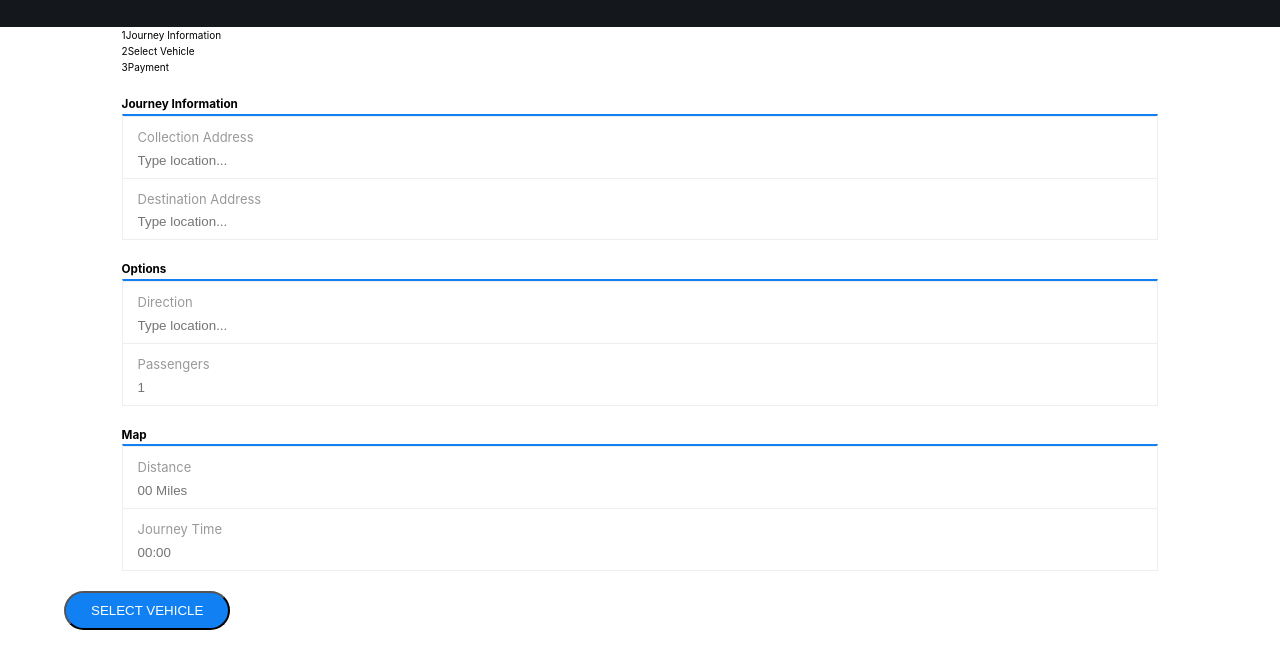
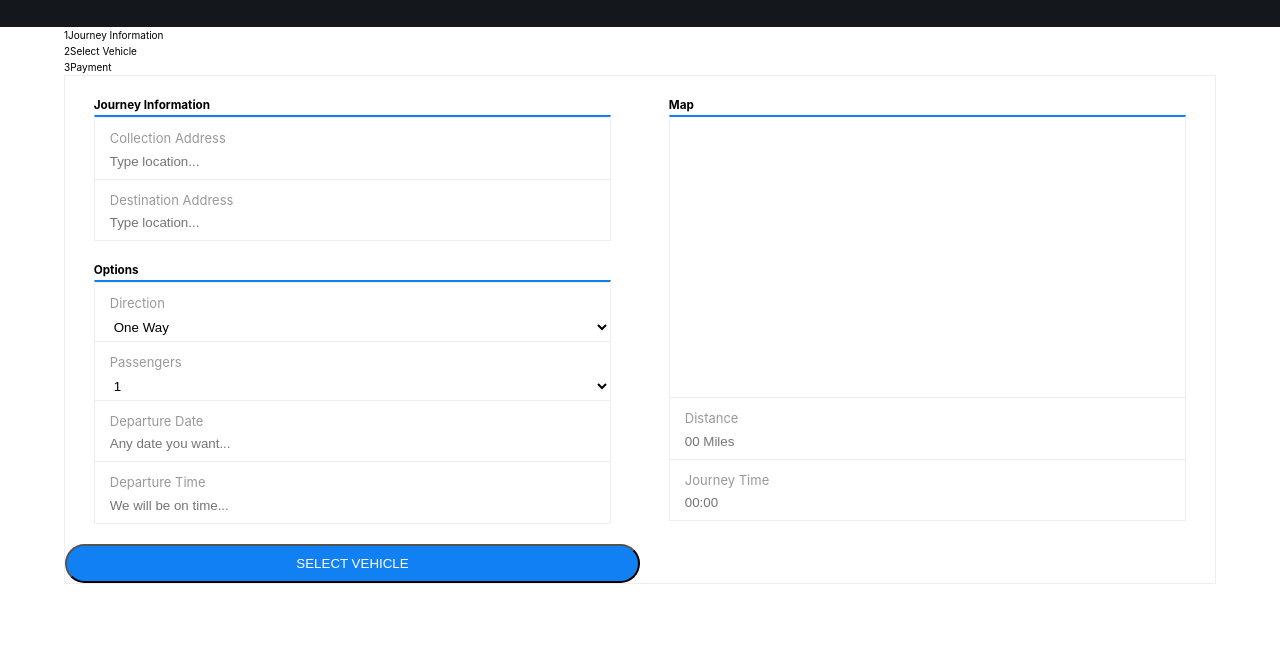
Before and after one commit to rheehot/robotaxi, a website: page dist/book.html in a window 1280 px wide. Drawn offline with Linux system fonts and the light colour scheme.

Commit message:
layout for desktop

```diff
--- a/scss/pages/_book.scss
+++ b/scss/pages/_book.scss
@@ -1,8 +1,10 @@
 .booking--container {
-  width: 100%;
+  height: 100%;
 }
 
-h3 {
+.form--left,
+.form--right {
+  height: 100%;
 }
 
 .form--location {
@@ -18,6 +20,9 @@ h3 {
   display: flex;
   flex-direction: column;
   border-top: 1px solid #eee;
+  :focus {
+    outline: none;
+  }
 
   .form--label {
     color: #999;
@@ -29,22 +34,34 @@ h3 {
     padding: 5px 15px 10px;
     border: 0;
   }
+
+  .input--select {
+    border: 0;
+    outline: none;
+    background: #fff;
+    padding: 5px 15px;
+  }
+}
+
+.form--step {
+  width: 90%;
+  margin-bottom: 20px;
+  margin: 0 auto;
+  flex-direction: column;
+  background: #fff;
+  ul li {
+    list-style: none;
+  }
 }
 
 .booking--form {
   width: 90%;
   margin: 0 auto;
   background: #fff;
-
-  &--step {
-    width: 90%;
-    margin-bottom: 20px;
-    margin: 0 auto;
-    flex-direction: column;
-    background: #fff;
-    ul li {
-      list-style: none;
-    }
+  border: 1px solid #eee;
+  @media (min-width: 600px) {
+    display: grid;
+    grid-template-columns: 1fr 1fr;
   }
 
   &--info {
@@ -53,6 +70,9 @@ h3 {
     margin: 2rem auto;
     flex-direction: column;
     background: #fff;
+    @media (min-width: 600px) {
+      //grid-column-start: 1;
+    }
   }
 
   &--options {
@@ -61,6 +81,9 @@ h3 {
     margin: 2rem auto;
     flex-direction: column;
     background: #fff;
+    @media (min-width: 600px) {
+      grid-column-start: 1;
+    }
   }
 
   &--map {
@@ -69,6 +92,17 @@ h3 {
     margin: 2rem auto;
     flex-direction: column;
     background: #fff;
+    @media (min-width: 600px) {
+      grid-column-start: 2;
+    }
+
+    .map {
+      height: 20rem;
+      width: 100%;
+      @media (min-width: 600px) {
+        height: 28rem;
+      }
+    }
   }
 }
 
```
Also changed, not shown: dist/book.html, dist/css/main.css.
